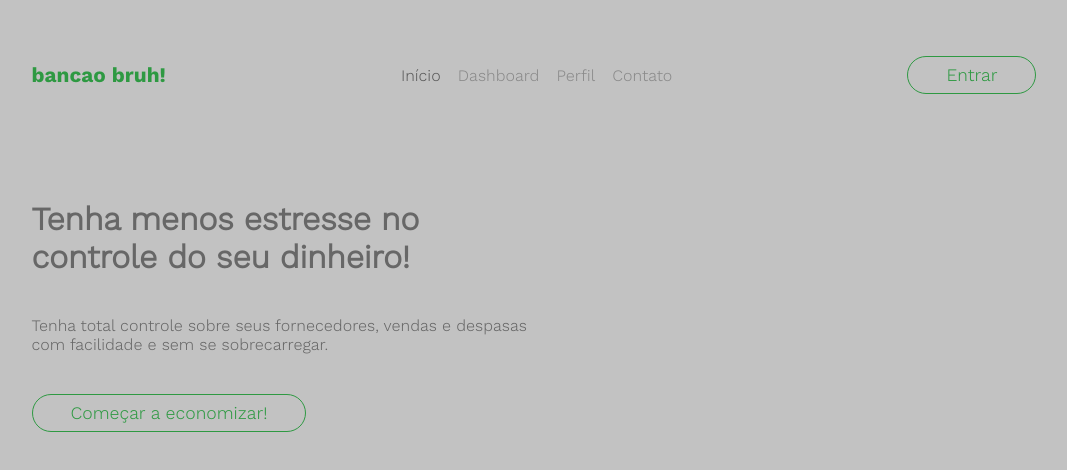
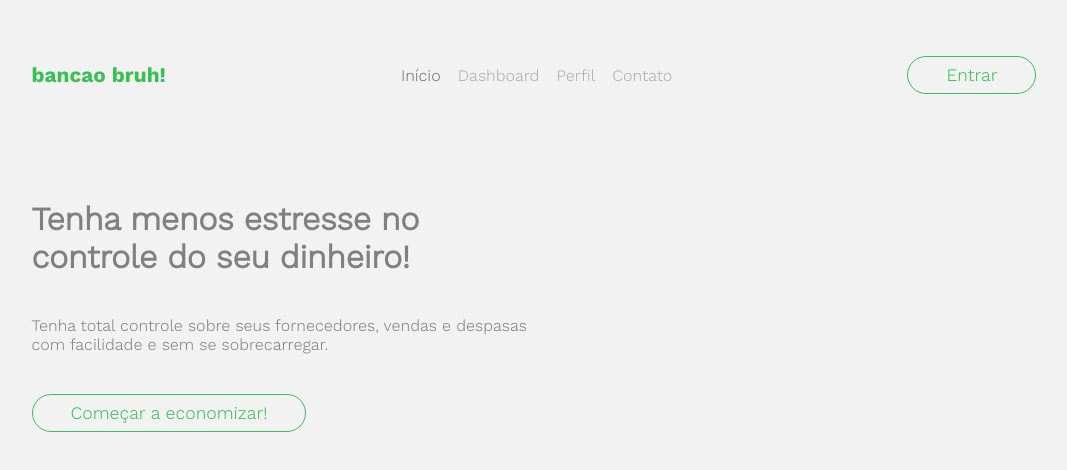
Before and after one commit to Gustavodacrvi/bancao, a Svelte app in the folder front/: page / in a window 1280 px wide. Shown: the top 470 px of the page, without its empty margins (106-1173 px from the left). Built offline with nearby package versions, Linux system fonts and the light colour scheme.

Commit message:
close popup and transitions

```diff
--- a/front/src/components/Popup/Popup.svelte
+++ b/front/src/components/Popup/Popup.svelte
@@ -2,20 +2,22 @@
 <script>
 
   import { popup } from './../../store'
+  import { fade } from 'svelte/transition'
 
   let currentPopup = null
 
   const unsub = popup.subscribe(v => currentPopup = v)
+  const closePopup = () => popup.set(null)
 
 </script>
 
-<div class="Popup">
-  {#if $popup}
-  <div class="content">
-    {$popup.comp}
+{#if $popup}
+  <div class="Popup" transition:fade="{{duration: 200}}" on:click={closePopup}>
+    <div class="content">
+      {$popup.comp}
+    </div>
   </div>
-  {/if}
-</div>
+{/if}
 
 <style>
 
@@ -28,7 +30,6 @@
   display: flex;
   justify-content: center;
   align-items: center;
-  pointer-events: none;
 }
 
 .content {
```
